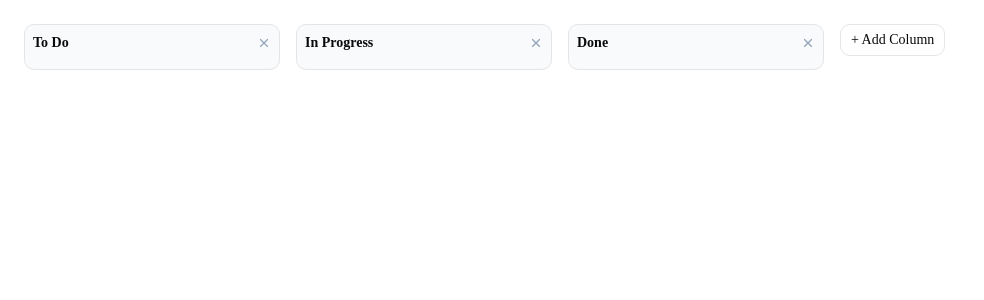
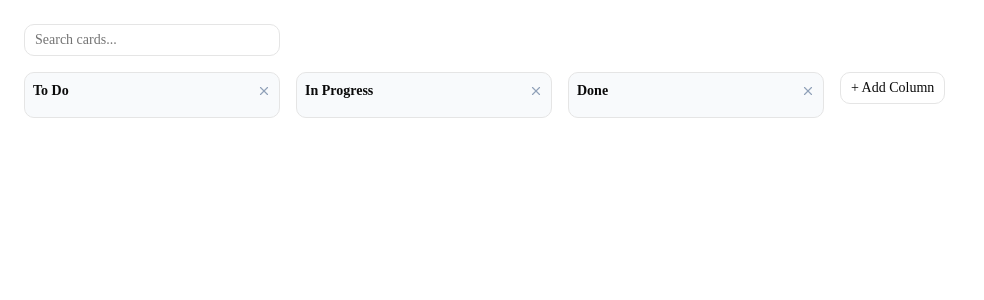
Before and after one commit to sudhishready/flowboard, a Next.js app: page / in a window 1280 px wide. Shown: the top 300 px of the page, without its empty margins (0-984 px from the left). Built offline with nearby package versions, Linux system fonts and the light colour scheme.

Commit message:
add search bar to filter cards by title

```diff
--- a/src/components/board/board.tsx
+++ b/src/components/board/board.tsx
@@ -5,17 +5,21 @@ import { useBoard } from "@/context/board-context";
 import { Column } from "./column";
 import { AddColumnForm } from "./add-column-form";
 import { CardDialog } from "./card-dialog";
+import { Input } from "@/components/ui/input";
 
 export function Board() {
 const { board } = useBoard();
 const [activeCardId, setActiveCardId] = useState<string | null>(null);
-
+const [search, setSearch] = useState("");
 return (
-<div className="flex gap-4 overflow-x-auto p-6">
+<div className="p-6">
+    <Input value={search} onChange={(e) => setSearch(e.target.value)} placeholder="Search cards..." className="mb-4 w-64" />
+    <div className="flex gap-4 overflow-x-auto">
     {board.columns.map((column) => (
-    <Column key={column.id} column={column} onCardClick={setActiveCardId} />
+    <Column key={column.id} column={column} onCardClick={setActiveCardId} search={search} />
     ))}
     <AddColumnForm />
+    </div>
     {activeCardId && (
     <CardDialog cardId={activeCardId} onClose={() => setActiveCardId(null)} />
     )}
--- a/src/components/board/column.tsx
+++ b/src/components/board/column.tsx
@@ -9,9 +9,10 @@ import { X } from "lucide-react";
 interface ColumnProps {
     column: ColumnData;
     onCardClick: (cardId: string) => void;
+    search: string;
 }
 
-export function Column({ column, onCardClick }: ColumnProps) {
+export function Column({ column, onCardClick, search }: ColumnProps) {
 const { board, deleteColumn, moveCard} = useBoard();
 const [isOver, setIsOver] = useState(false);
 
@@ -38,7 +39,7 @@ return (
                 </button>
                 </div>
                 <div className="flex flex-col gap-2">
-                    {column.cardIds.map((cardId) => (
+                    {column.cardIds.filter((cardId) => board.cards[cardId].title.toLowerCase().includes(search.toLowerCase())).map((cardId) => (
                     <div
                     key={cardId}
                     draggable
```
